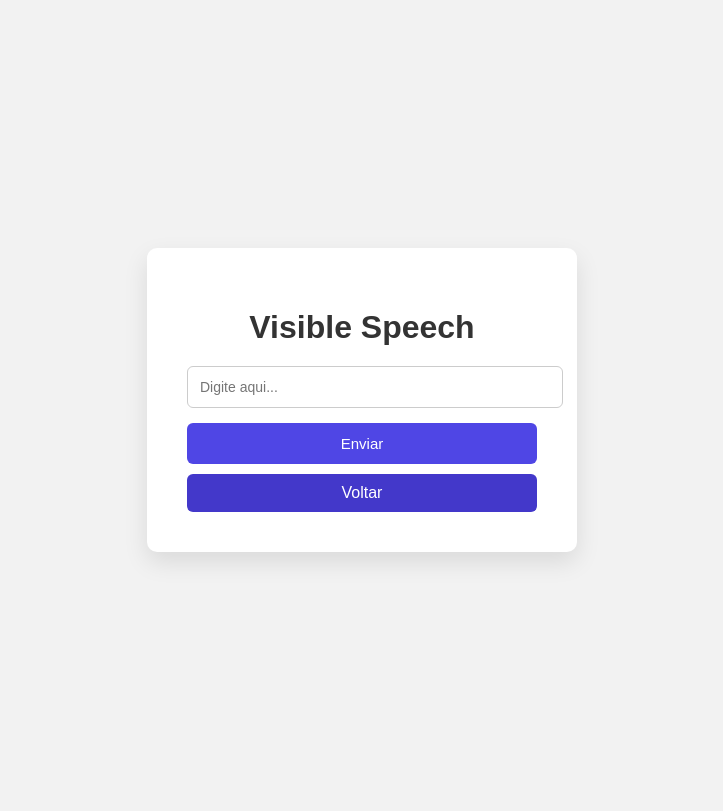
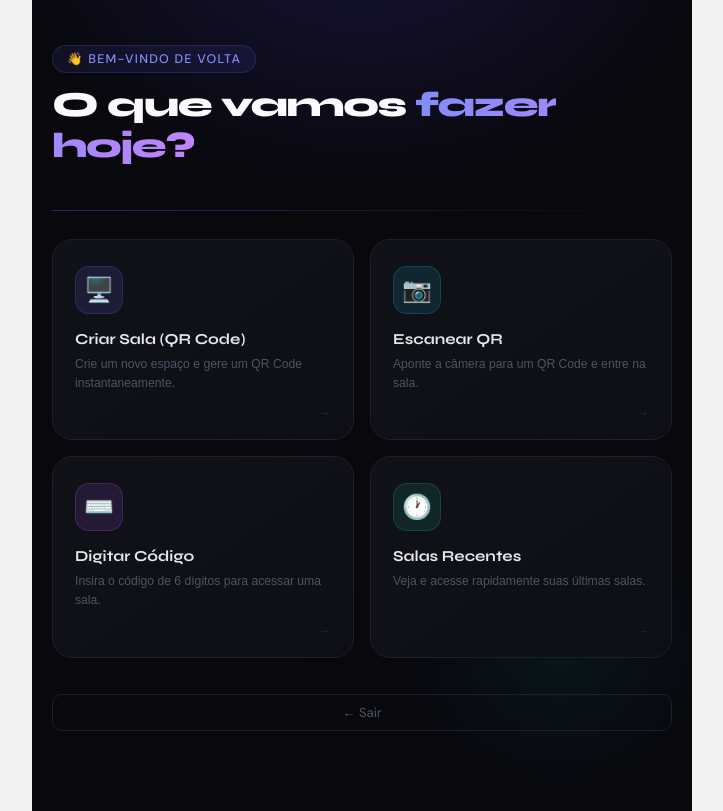
Before and after one commit to igOrbit-bit/Projeto_Integrador, a React (Vite) app in the folder frontend/React/: page /home in a window 1280 px wide. Shown: the whole page, without its empty margins (278-1001 px from the left). Built offline with nearby package versions, Linux system fonts and the light colour scheme.

Commit message:
atualização com o dashboard

```diff
--- a/frontend/React/src/pages/Home.css
+++ b/frontend/React/src/pages/Home.css
@@ -1,82 +1,224 @@
-.home-container{
+@import url('https://fonts.googleapis.com/css2?family=Syne:wght@400;600;700;800&family=DM+Sans:wght@300;400;500&display=swap');
 
-  height:100vh;
-  display:flex;
-  justify-content:center;
-  align-items:center;
+* { box-sizing: border-box; }
 
-
+/* ── Layout ─────────────────────────────────────────── */
+.home-container {
+  min-height: 100vh;
+  background: #08080d;
+  background-image:
+    radial-gradient(ellipse 80% 50% at 50% -10%, rgba(99, 73, 255, 0.18) 0%, transparent 70%),
+    radial-gradient(ellipse 40% 30% at 80% 80%, rgba(0, 200, 180, 0.07) 0%, transparent 60%);
+  display: flex;
+  align-items: flex-start;
+  justify-content: center;
+  padding: 56px 20px 80px;
+  font-family: 'DM Sans', system-ui, sans-serif;
 }
 
-.home-card{
-
-  width:350px;
-  padding:40px;
-  background:white;
-  border-radius:10px;
-  box-shadow:0 10px 25px rgba(0,0,0,0.1);
-  text-align:center;
-
+.home-wrapper {
+  width: 100%;
+  max-width: 620px;
 }
 
-.home-card h1{
-
-  margin-bottom:20px;
-  color:#333;
-
+/* ── Header ─────────────────────────────────────────── */
+.home-header {
+  margin-bottom: 44px;
+  animation: fadeDown 0.6s cubic-bezier(0.22, 1, 0.36, 1) both;
 }
 
-.home-card p{
-
-  margin-bottom:20px;
-  color:#666;
-
+.home-greeting {
+  display: inline-flex;
+  align-items: center;
+  gap: 8px;
+  font-size: 0.78rem;
+  font-weight: 500;
+  color: #818cf8;
+  margin: 0 0 12px;
+  letter-spacing: 0.1em;
+  text-transform: uppercase;
+  padding: 5px 14px;
+  background: rgba(99, 102, 241, 0.1);
+  border: 1px solid rgba(99, 102, 241, 0.2);
+  border-radius: 999px;
 }
 
-.home-card input{
-
-  width:100%;
-  padding:12px;
-  border-radius:6px;
-  border:1px solid #ccc;
-  margin-bottom:15px;
-  font-size:14px;
-
+.home-title {
+  font-family: 'Syne', sans-serif;
+  font-size: 2.2rem;
+  font-weight: 800;
+  color: #f9fafb;
+  margin: 0;
+  letter-spacing: -0.04em;
+  line-height: 1.15;
 }
 
-.send-btn{
-
-  width:100%;
-  padding:12px;
-  border:none;
-  border-radius:6px;
-  background:#4f46e5;
-  color:white;
-  font-size:15px;
-  cursor:pointer;
-  margin-bottom:10px;
-
+.home-title span {
+  background: linear-gradient(90deg, #818cf8, #c084fc);
+  -webkit-background-clip: text;
+  -webkit-text-fill-color: transparent;
+  background-clip: text;
 }
 
-.send-btn:hover{
-
-  background:#4338ca;
-
+/* ── Divider ────────────────────────────────────────── */
+.home-divider {
+  height: 1px;
+  background: linear-gradient(90deg, rgba(99,102,241,0.35), transparent);
+  margin-bottom: 28px;
+  border: none;
 }
 
-.back-btn{
-
-  width:100%;
-  padding:10px;
-  border:none;
-  border-radius:6px;
-  background:#4338ca;
-  cursor:pointer;
-
+/* ── Grid ───────────────────────────────────────────── */
+.home-grid {
+  display: grid;
+  grid-template-columns: 1fr 1fr;
+  gap: 16px;
 }
 
-.back-btn:hover{
+@media (max-width: 500px) {
+  .home-grid { grid-template-columns: 1fr; }
+  .home-title { font-size: 1.7rem; }
+}
 
-  background:#4338ca;
+/* ── Action Card ────────────────────────────────────── */
+.action-card {
+  position: relative;
+  display: flex;
+  flex-direction: column;
+  align-items: flex-start;
+  gap: 16px;
+  padding: 26px 22px 20px;
+  background: linear-gradient(145deg, #111118, #0e0e16);
+  border: 1px solid #1e1e2e;
+  border-radius: 20px;
+  cursor: pointer;
+  text-align: left;
+  transition:
+    transform 0.22s cubic-bezier(0.22, 1, 0.36, 1),
+    border-color 0.22s ease,
+    box-shadow 0.22s ease;
+  animation: fadeUp 0.5s cubic-bezier(0.22, 1, 0.36, 1) both;
+  overflow: hidden;
+}
 
+.action-card::before {
+  content: '';
+  position: absolute;
+  inset-x: 0;
+  top: 0;
+  height: 1px;
+  background: linear-gradient(90deg, transparent 10%, var(--accent) 50%, transparent 90%);
+  opacity: 0.55;
+  transition: opacity 0.22s;
 }
+
+.action-card::after {
+  content: '';
+  position: absolute;
+  inset: 0;
+  background: radial-gradient(ellipse 60% 50% at 50% 110%, color-mix(in srgb, var(--accent) 10%, transparent), transparent 70%);
+  opacity: 0;
+  transition: opacity 0.3s ease;
+  pointer-events: none;
+  border-radius: 20px;
+}
+
+.action-card:hover {
+  transform: translateY(-5px);
+  border-color: color-mix(in srgb, var(--accent) 55%, transparent);
+  box-shadow:
+    0 20px 40px -12px color-mix(in srgb, var(--accent) 22%, transparent),
+    0 0 0 1px color-mix(in srgb, var(--accent) 15%, transparent);
+}
+
+.action-card:hover::before { opacity: 1; }
+.action-card:hover::after  { opacity: 1; }
+.action-card:active { transform: translateY(-1px) scale(0.984); }
+
+/* ── Card internals ─────────────────────────────────── */
+.action-icon {
+  font-size: 1.5rem;
+  width: 48px;
+  height: 48px;
+  border-radius: 14px;
+  background: color-mix(in srgb, var(--accent) 13%, #111118);
+  border: 1px solid color-mix(in srgb, var(--accent) 22%, transparent);
+  display: flex;
+  align-items: center;
+  justify-content: center;
+  flex-shrink: 0;
+  transition: transform 0.22s ease, box-shadow 0.22s ease;
+}
+
+.action-card:hover .action-icon {
+  transform: scale(1.1);
+  box-shadow: 0 0 18px color-mix(in srgb, var(--accent) 28%, transparent);
+}
+
+.action-content { flex: 1; }
+
+.action-title {
+  font-family: 'Syne', sans-serif;
+  font-size: 0.95rem;
+  font-weight: 700;
+  color: #e5e7eb;
+  margin: 0 0 5px;
+  line-height: 1.3;
+}
+
+.action-desc {
+  font-size: 0.76rem;
+  color: #4b5563;
+  margin: 0;
+  line-height: 1.55;
+}
+
+.action-arrow {
+  font-size: 0.85rem;
+  color: #1f2937;
+  transition: color 0.22s, transform 0.22s;
+  align-self: flex-end;
+  margin-top: -4px;
+}
+
+.action-card:hover .action-arrow {
+  color: var(--accent);
+  transform: translateX(5px);
+}
+
+/* ── Footer ─────────────────────────────────────────── */
+.home-footer {
+  margin-top: 36px;
+  display: flex;
+  align-items: center;
+  justify-content: flex-end;
+}
+
+.logout-btn {
+  background: transparent;
+  border: 1px solid #1e1e2e;
+  color: #4b5563;
+  padding: 9px 20px;
+  border-radius: 10px;
+  font-family: 'DM Sans', sans-serif;
+  font-size: 0.82rem;
+  cursor: pointer;
+  transition: border-color 0.2s, color 0.2s, background 0.2s;
+}
+
+.logout-btn:hover {
+  border-color: rgba(239,68,68,0.45);
+  color: #ef4444;
+  background: rgba(239,68,68,0.05);
+}
+
+/* ── Animations ─────────────────────────────────────── */
+@keyframes fadeDown {
+  from { opacity: 0; transform: translateY(-16px); }
+  to   { opacity: 1; transform: translateY(0); }
+}
+
+@keyframes fadeUp {
+  from { opacity: 0; transform: translateY(20px); }
+  to   { opacity: 1; transform: translateY(0); }
+}
--- a/frontend/React/src/pages/Home.jsx
+++ b/frontend/React/src/pages/Home.jsx
@@ -1,43 +1,73 @@
 import { useNavigate } from "react-router-dom"
 import "./Home.css"
 
-export default function Home(){
+const actions = [
+  {
+    icon: "🖥️",
+    title: "Criar Sala (QR Code)",
+    description: "Crie um novo espaço e gere um QR Code instantaneamente.",
+    color: "#6366f1",
+  },
+  {
+    icon: "📷",
+    title: "Escanear QR",
+    description: "Aponte a câmera para um QR Code e entre na sala.",
+    color: "#06b6d4",
+  },
+  {
+    icon: "⌨️",
+    title: "Digitar Código",
+    description: "Insira o código de 6 dígitos para acessar uma sala.",
+    color: "#a855f7",
+  },
+  {
+    icon: "🕐",
+    title: "Salas Recentes",
+    description: "Veja e acesse rapidamente suas últimas salas.",
+    color: "#10b981",
+  },
+]
 
+export default function Home() {
   const navigate = useNavigate()
 
-  const voltarLogin = () =>{
-    navigate("/login")
-  }
+  return (
+    <div className="home-container">
+      <div className="home-wrapper">
 
-  return(
+        <header className="home-header">
+          <p className="home-greeting">👋 Bem-vindo de volta</p>
+          <h1 className="home-title">
+            O que vamos <span>fazer hoje?</span>
+          </h1>
+        </header>
 
-    <div className="home-container">
+        <hr className="home-divider" />
 
-      <div className="home-card">
+        <div className="home-grid">
+          {actions.map((action, i) => (
+            <button
+              key={action.title}
+              className="action-card"
+              style={{ "--accent": action.color, animationDelay: `${i * 0.09}s` }}
+            >
+              <div className="action-icon">{action.icon}</div>
+              <div className="action-content">
+                <h3 className="action-title">{action.title}</h3>
+                <p className="action-desc">{action.description}</p>
+              </div>
+              <div className="action-arrow">→</div>
+            </button>
+          ))}
+        </div>
 
-        <h1>Visible Speech</h1>
-
-
-
-        <input
-          type="text"
-          placeholder="Digite aqui..."
-        />
-
-        <button className="send-btn">
-          Enviar
-        </button>
-
-        <button
-          className="back-btn"
-          onClick={voltarLogin}
-        >
-          Voltar
-        </button>
+        <div className="home-footer">
+          <button className="logout-btn" onClick={() => navigate("/login")}>
+            ← Sair
+          </button>
+        </div>
 
       </div>
-
     </div>
-
   )
 }
```
